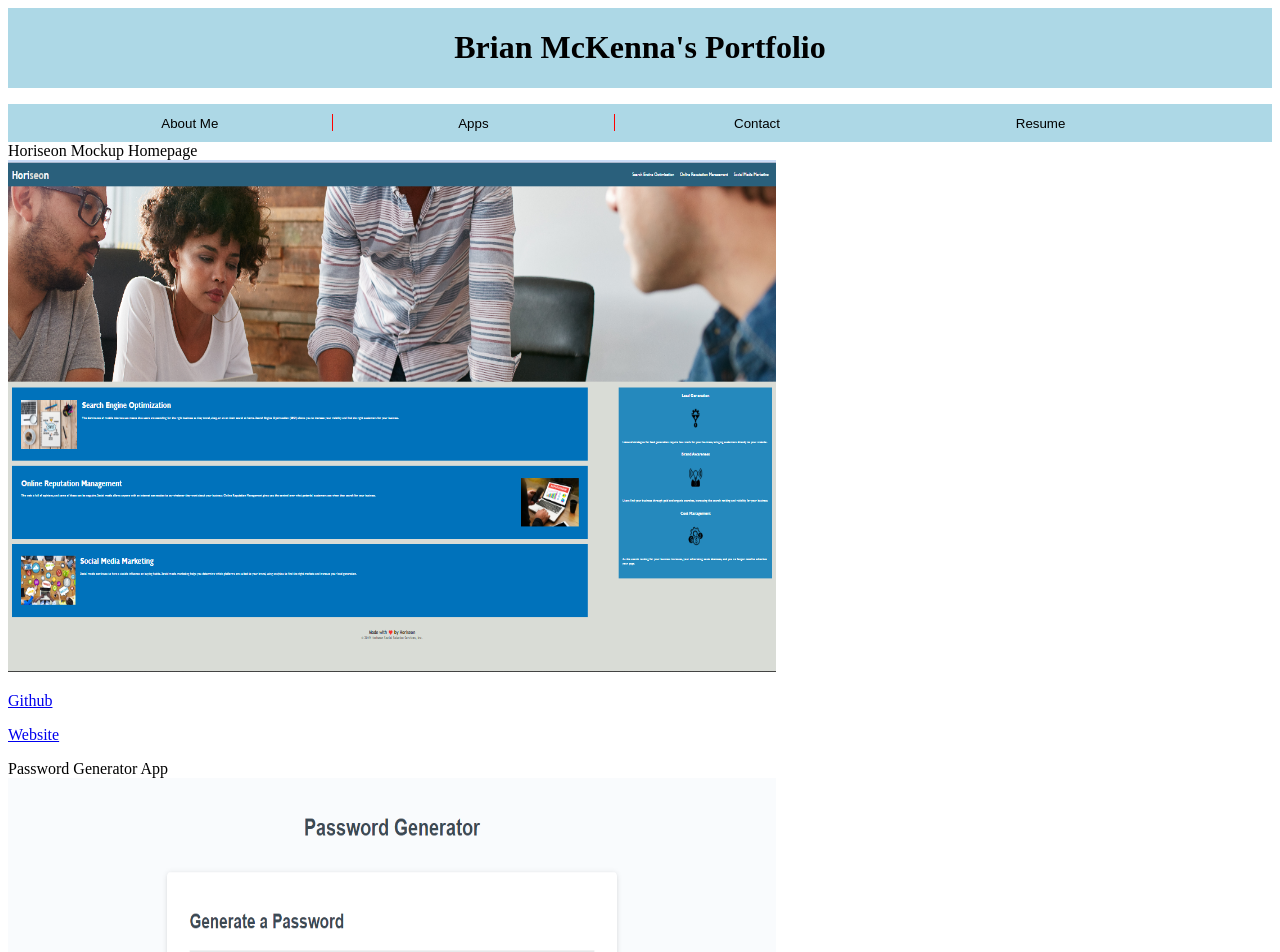
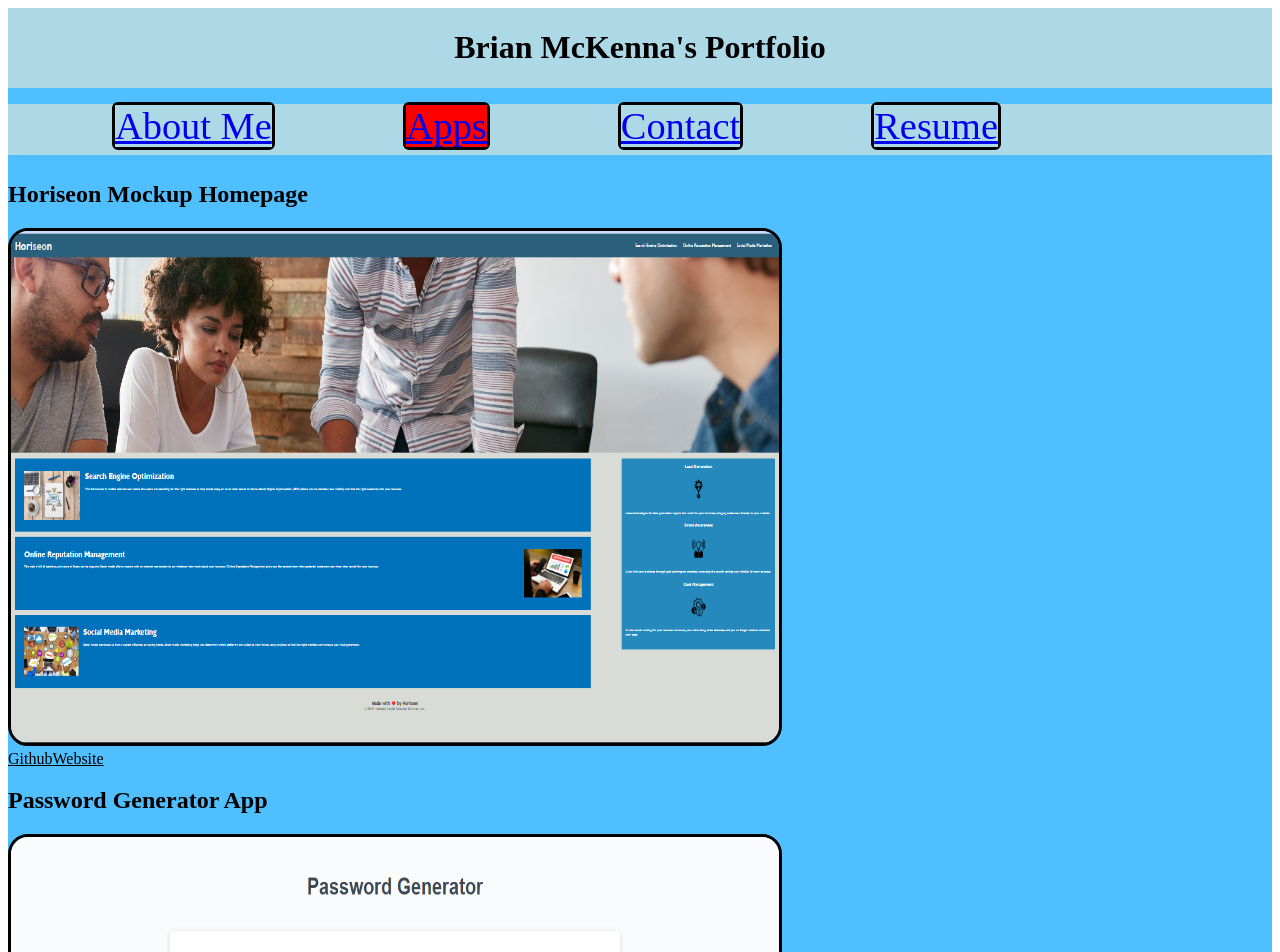
Before and after one commit to brianmckennaman/brian-mckenna-react-portfolio, a React (Create React App) app in the folder react-portfolio/: page /apps in a window 1280 px wide. Shown: the top 952 px of the page. Built offline with nearby package versions, Linux system fonts and the light colour scheme.

Commit message:
added styling

```diff
--- a/react-portfolio/src/App.js
+++ b/react-portfolio/src/App.js
@@ -10,9 +10,10 @@ import Contact from "./pages/contact"
 import Apps from "./pages/apps"
 function App() {
 
+  var styles = { background: { background: "#4fbfff"}}
   return (
     <Router>
-      <div className="App">
+      <div style={styles.background} className="App">
         <Header />
         <Navbar />
         <Routes>
--- a/react-portfolio/src/components/footer.js
+++ b/react-portfolio/src/components/footer.js
@@ -1,8 +1,8 @@
 function Footer() {
 
     var style = {
-        footer: { backgroundColor: "lightBlue", color: "black", display: "flex", justifyContent: "center", height: "5vw"},
-        footerText: { font: "Sans-Serif", display: "inline", marginLeft: "10px", marginRight: "10px" },
+        footer: { backgroundColor: "lightBlue", color: "black", display: "flex", justifyContent: "center", height: "7vw"},
+        footerText: { font: "Sans-Serif", display: "inline", marginLeft: "2vw", marginRight: "2vw", color: "black" },
     }
     return (
         <footer style={style.footer}>
--- a/react-portfolio/src/components/navbar.js
+++ b/react-portfolio/src/components/navbar.js
@@ -1,31 +1,34 @@
 import { NavLink } from "react-router-dom"
 function Navbar(props) {
 
+    var active = ({ isActive }) => isActive ? { backgroundColor: "red" } : { backgroundColor: "lightBlue" }
+
     var style = {
-        navbarMain: {
-        backgroundColor: "lightBlue", color: "black", height: "3vw"},
-        listItem: { display: "inline" },
-        navButtons: { textDecoration: "none", backgroundColor: "lightBlue", color: "black", width: "22vw", height: "3vw", marginLeft: "1px", marginRight: "1px", border: "none" }
+        navbarMain: { backgroundColor: "lightBlue", color: "black", height: "4vw", position: "sticky", marginBottom: "2vw" },
+        listItem: { display: "inline", border: "solid", borderRadius: "6px", marginLeft: "5vw", marginRight: "5vw", fontSize: "3vw" },
+        navButtons: { textDecoration: "none", backgroundColor: "lightBlue", color: "black", width: "22vw", height: "3vw", marginLeft: "1px", marginRight: "1px", border: "solid" }
     }
+
+
     return (
 
         <nav style={style.navbarMain}>
             <ul className="columns-4">
                 <li style={style.listItem}>
-                    <NavLink to='/' style={({ isActive }) => isActive ? { backgroundColor: "red" } : { backgroundColor: "lightBlue" } }>
-                        <button style={style.navButtons}>About Me</button></NavLink>
+                    <NavLink to='/' style={({ isActive }) => isActive ? { backgroundColor: "red" } : { backgroundColor: "lightBlue" } }>About Me
+                        </NavLink>
                 </li>
                 <li style={style.listItem}>
-                    <NavLink to='/apps' style={({ isActive }) => isActive ? { backgroundColor: "red" } : { backgroundColor: "lightBlue" } }>
-                        <button style={style.navButtons}>Apps</button></NavLink>
+                    <NavLink to='/apps' style={({ isActive }) => isActive ? { backgroundColor: "red" } : { backgroundColor: "lightBlue" } }>Apps
+                    </NavLink>
                 </li>
                 <li style={style.listItem}>
-                    <NavLink to='/contact' style={({ isActive }) => isActive ? { backgroundColor: "red" } : { backgroundColor: "lightBlue" } }>
-                        <button style={style.navButtons}>Contact</button></NavLink>
+                    <NavLink to='/contact' style={({ isActive }) => isActive ? { backgroundColor: "red" } : { backgroundColor: "lightBlue" } }>Contact
+                    </NavLink>
                 </li>
                 <li style={style.listItem}>
-                    <NavLink to='/resume' style={({ isActive }) => isActive ? { backgroundColor: "red" } : { backgroundColor: "lightBlue" } }>
-                        <button style={style.navButtons}>Resume</button></NavLink>
+                    <NavLink to='/resume' style={({ isActive }) => isActive ? { backgroundColor: "red" } : { backgroundColor: "lightBlue" } }>Resume
+                    </NavLink>
                 </li>
             </ul>
         </nav>
--- a/react-portfolio/src/pages/about.js
+++ b/react-portfolio/src/pages/about.js
@@ -1,12 +1,13 @@
 import picture from "../assets/mypicture.jpg"
 function AboutMe(props) {
     var styles= {
-        container: { display: "flex", width: "80vw", background: "lightBlue", color: "black", justifyContent: "center", borderRadius: "10px"}
+        container: { display: "flex", width: "80vw", marginBottom: "1vw", background: "lightBlue", color: "black", justifyContent: "center", borderRadius: "10px"},
+        image: { height: "30vw", width: "50vw", borderRadius: "20px"}
     }
 return (
 
     <div>
-        <img src={picture} alt='portfolio image'></img>
+        <img src={picture} alt='portfolio image' style={styles.image }></img>
         <div style={styles.container}>
         <h1>Hello! My name is Brian McKenna, a junior full-stack developer. Thanks for checking out my portfolio! Here, you can see some of the apps I have developed, get in touch with my via my contact links, and checkout my other social links.</h1>
         </div>
--- a/react-portfolio/src/pages/apps.js
+++ b/react-portfolio/src/pages/apps.js
@@ -9,38 +9,33 @@ import picture6 from "../assets/texteditor.png"
 function Apps() {
     var styles = {
         appsSection: { display: "inline", justifyContent: "center"},
-        linkText: { display: "inline"},
-        image: { height: "40vw", width: "60vw" }
+        linkText: { display: "inline", color: "black",  },
+        image: { height: "40vw", width: "60vw", justifyContent: "center", borderRadius: "20px", border: "solid" },
+        imageContainer: {  border: "black", width: "100vw" }
     }
     return(
-        <section style={styles.appsSection}>
-            <div>Horiseon Mockup Homepage</div>
-            <img src={picture1} alt='horiseon homepage' style={styles.image }></img>
-            <div style={styles.linkText}>
-            <p>
-                <a href='https://github.com/brianmckennaman/Horiseon-homepage-assignment'>Github</a>
-            </p>
-            <p>
-                <a href='https://brianmckennaman.github.io/Horiseon-homepage-assignment/'>Website</a>
-            </p>
+        <section>
+            <h2>Horiseon Mockup Homepage</h2>
+            <div imageContainer>
+                <img src={picture1} alt='horiseon homepage' style={styles.image }></img>
             </div>
-            <div>Password Generator App</div>
+            <div >
+                <a href='https://github.com/brianmckennaman/Horiseon-homepage-assignment' style={styles.linkText}>Github</a>
+                <a href='https://brianmckennaman.github.io/Horiseon-homepage-assignment/' style={styles.linkText}>Website</a>
+            </div>
+            <h2>Password Generator App</h2>
             <img src={picture2} alt='password generator screenshot' style={styles.image }></img>
             <p>
                 <a href='https://github.com/brianmckennaman/password-generator-app'>Github</a>
-            </p>
-            <p>
                 <a href='https://brianmckennaman.github.io/password-generator-app/'>Website</a>
             </p>
-            <div>Workday Scheduler App</div>
+            <h2>Workday Scheduler App</h2>
             <img src={picture3} alt='work scheduler' style={styles.image}></img>
             <p>
                 <a href='https://github.com/brianmckennaman/workday-scheduler-app'>Github</a>
-            </p>
-            <p>
                 <a href='https://brianmckennaman.github.io/workday-scheduler-app/'>Website</a>
             </p>
-            <div>Note Taker App</div>
+            <h2>Note Taker App</h2>
             <img src={picture4} alt='note taker' style={styles.image}></img>
             <p>
                 <a href='https://github.com/brianmckennaman/note-taker-assignment-expressjs'>Github</a>
@@ -48,7 +43,7 @@ function Apps() {
             <p>
                 <a href='https://brian-mckenna-note-taker.herokuapp.com/'>Website</a>
             </p>
-            <div>Employee Management System</div>
+            <h2>Employee Management System</h2>
             <img src={picture5} alt='employee management system' style={styles.image}></img>
             <p>
                 <a href='https://github.com/brianmckennaman/Challenge-Assignment-1'>Github</a>
@@ -56,7 +51,7 @@ function Apps() {
             <p>
                 <a href='https://brianmckennaman.github.io/Challenge-Assignment-1/'>Website</a>
             </p>
-            <div>Text Editor App</div>
+            <h2>Text Editor App</h2>
             <img src={picture6} alt='note taker' style={styles.image}></img>
             <p>
                 <a href='https://github.com/brianmckennaman/progressive-web-application-assignment'>Github</a>
```
